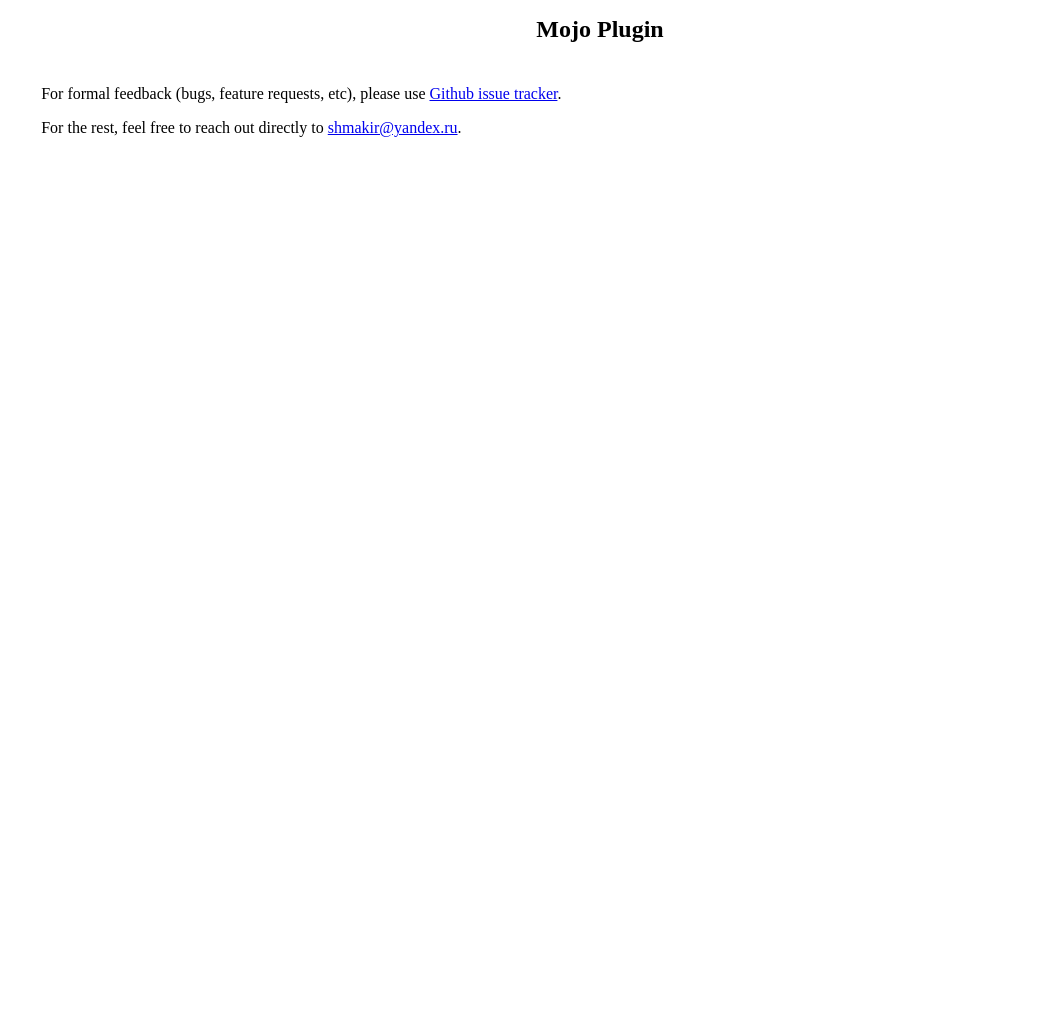
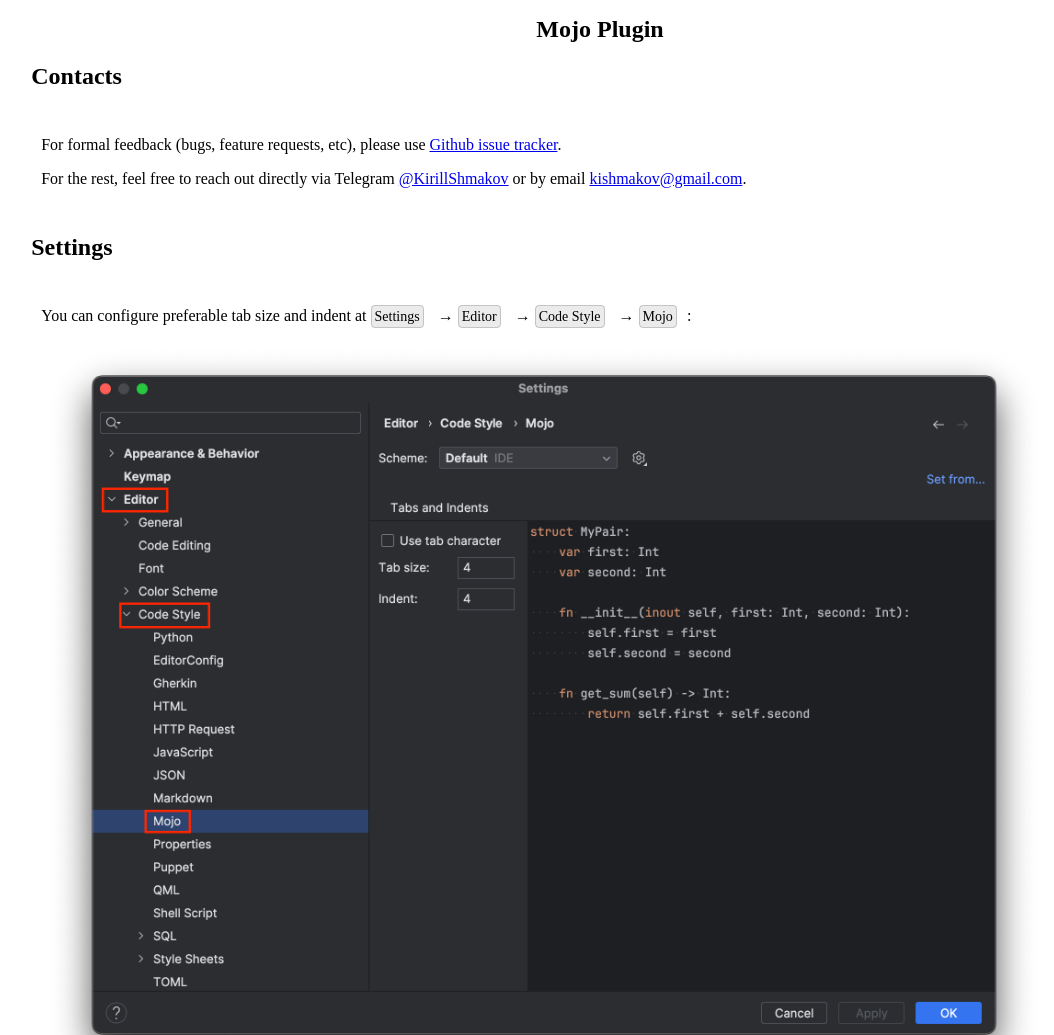
Before and after one commit to kishmakov/mojo-at-jetbrains, a plain HTML site: page index.html in a window 1280 px wide. Shown: the top 1035 px of the page, without its empty margins (40-1094 px from the left). Before the commit the page ends 800 px from the top, so only its background shows below. Drawn offline with Linux system fonts and the light colour scheme.

Commit message:
Mention tab setting

```diff
--- a/index.html
+++ b/index.html
@@ -8,12 +8,31 @@
 <body>
     <div class="container">
         <h1>Mojo Plugin</h1>
+        <h2>Contacts</h2>
         <div class="row">
             <div class="box">
-                <p>For formal feedback (bugs, feature requests, etc), please use
-                    <a href="https://github.com/kishmakov/mojo-at-jetbrains/issues">Github issue tracker</a>.</p>
-                <p>For the rest, feel free to reach out directly to
-                    <a href="mailto:shmakir@yandex.ru" class="email">shmakir@yandex.ru</a>.</p>
+                <p>
+                    For formal feedback (bugs, feature requests, etc), please use
+                    <a href="https://github.com/kishmakov/mojo-at-jetbrains/issues">Github issue tracker</a>.
+                </p>
+                <p>
+                    For the rest, feel free to reach out directly via Telegram
+                    <a href="https://t.me/KirillShmakov">@KirillShmakov</a>
+                    or by email <a href="mailto:kishmakov@gmail.com" class="email">kishmakov@gmail.com</a>.
+                </p>
+            </div>
+        </div>
+        <h2>Settings</h2>
+        <div class="row">
+            <div class="box">
+                <p>
+                    You can configure preferable tab size and indent at
+                    <span class="navi">Settings</span> &rarr;
+                    <span class="navi">Editor</span> &rarr;
+                    <span class="navi">Code Style</span> &rarr;
+                    <span class="navi">Mojo</span>:
+                </p>
+                <img class="container" src="media/plugin_settings_tab_and_indent.png">
             </div>
         </div>
     </div>
--- a/styles.css
+++ b/styles.css
@@ -11,6 +11,11 @@ h1 {
     font-size: 24px;
 }
 
+h2 {
+    font-size: 24px;
+    text-align: left;
+}
+
 .row {
     display: flex;
 }
@@ -20,3 +25,13 @@ h1 {
     padding: 10px;
     text-align: left;
 }
+
+.navi {
+    border: 1px solid #0000002b;
+    background-color: #00000014;
+    padding: 3px;
+    font-size: 14px;
+    font-weight: 400;
+    border-radius: 4px;
+    margin-right: 10px;
+}
```
Also changed, not shown: media/plugin_settings_tab_and_indent.png (added).
